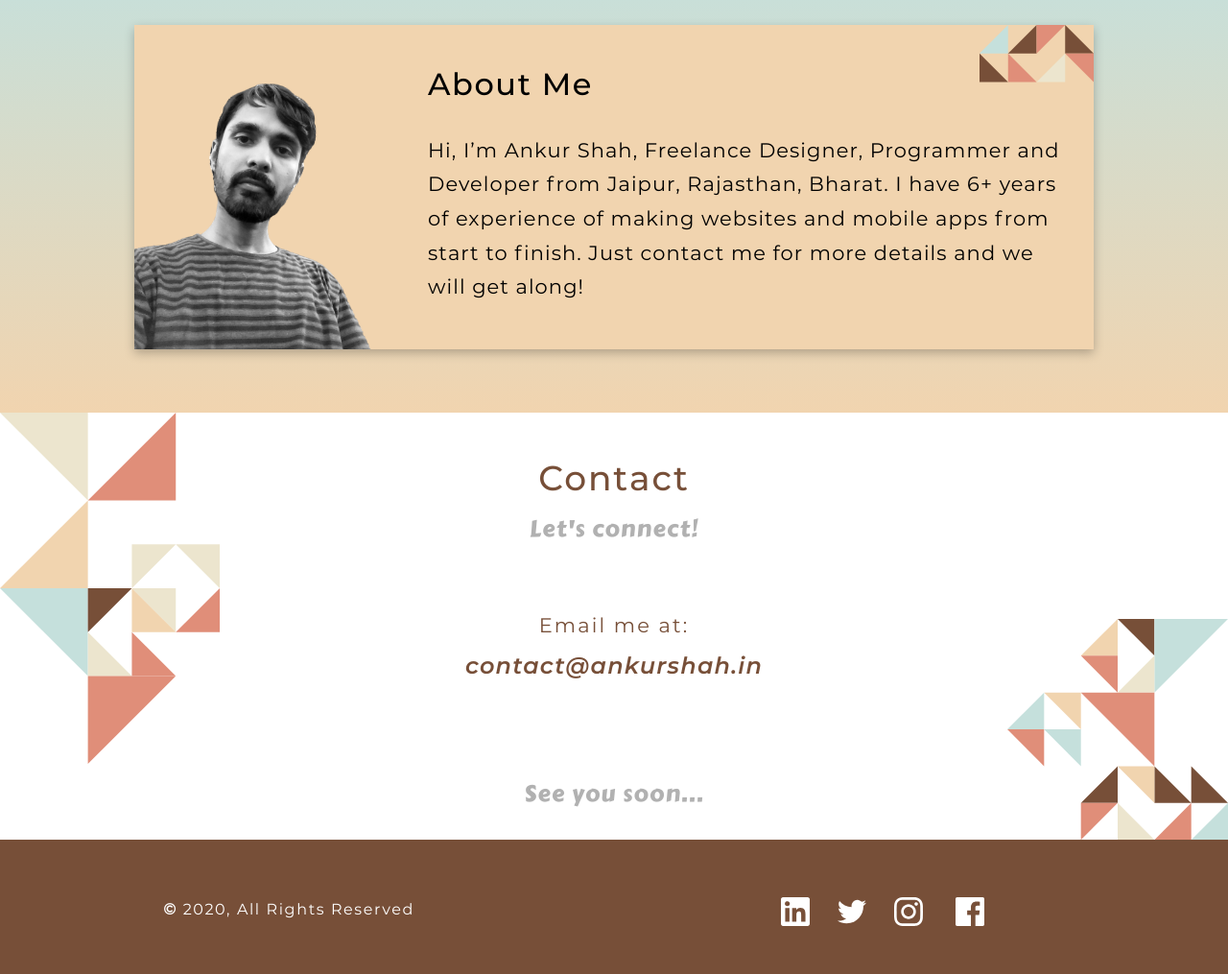
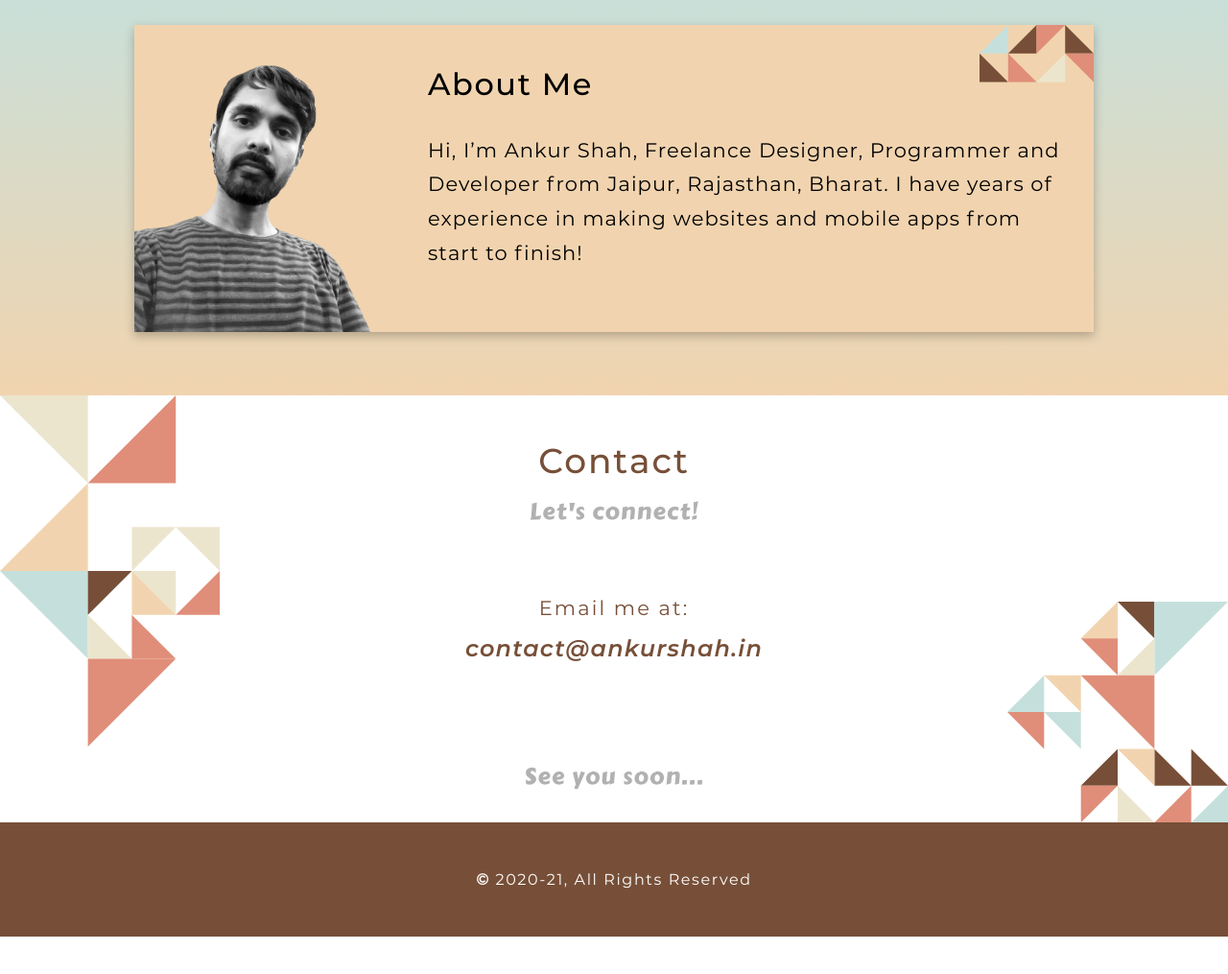
Before and after one commit to dev-ankur/newlife2, a plain HTML site: page index.html in a window 1280 px wide. Shown: the part 1400-2415 px from the top of the page at 96% size. After the commit the page ends 2376 px from the top, so only its background shows below. Drawn offline with Linux system fonts and the light colour scheme.

Commit message:
remove social links

```diff
--- a/css/main.scss
+++ b/css/main.scss
@@ -626,7 +626,7 @@
     text-align: center;
     background-color: $dark;
     width: 100%;
-    padding: 30px 16px;
+    padding: 50px 16px;
 
     .copyright{
       letter-spacing: 0.1em;
@@ -638,27 +638,6 @@
       }
     }
 
-    .social-links{
-      padding: 20px;
-      @media only screen and (min-width: $s3){
-        width: 54%;
-        display: inline-block;
-        font-size: 35px;
-        vertical-align: middle;
-      }
-      a{
-        margin: 15px;
-        position: relative;
-        @media only screen and (min-width: $s3){
-          margin: 10px;
-        }
-        &.facebook{
-          top: 5px;
-        }
-        img{
 
-        }
-      }
-    }
   }
 }
--- a/index.html
+++ b/index.html
@@ -95,9 +95,8 @@
 
         <h4 class="title">About me</h4>
         <p class="description">
-          Hi, I’m Ankur Shah, Freelance Designer, Programmer and Developer from Jaipur, Rajasthan, Bharat. I have 6+ years of
-          experience of making websites and mobile apps from start to finish. Just contact me for more details and we will get
-          along!
+          Hi, I’m Ankur Shah, Freelance Designer, Programmer and Developer from Jaipur, Rajasthan, Bharat. I have years of
+          experience in making websites and mobile apps from start to finish!
         </p>
         <img class='me' src="./assets/img/me_bnw2.png" alt="Ankur Shah" />
       </div>
@@ -119,16 +118,9 @@
     </section>
     <footer>
       <div class="copyright">
-        <span><strong>&copy;</strong> 2020, All Rights Reserved</span>
+        <span><strong>&copy;</strong> 2020-21, All Rights Reserved</span>
       </div>
-      <div class="social-links">
 
-        <a href="https://www.linkedin.com/in/ankur-shah-pro/" target="_blank"><img src="./assets/img/linkedin.svg" alt="linkedin" /></a>
-        <a href="https://twitter.com/_ankurshah" target="_blank"><img src="./assets/img/twitter.svg" alt="twitter" /></a>
-        <a href="https://instagram.com/ankurshah.in" target="_blank"><img src="./assets/img/instagram.svg" alt="instagram" /></a>
-        <a class="facebook" href="https://facebook.com/profile.php?id=100022119011457" target="_blank"><img src="./assets/img/facebook.svg" alt="facebook" /></a>
-
-      </div>
 
     </footer>
   </div>
```
Also changed, not shown: css/main.css.
